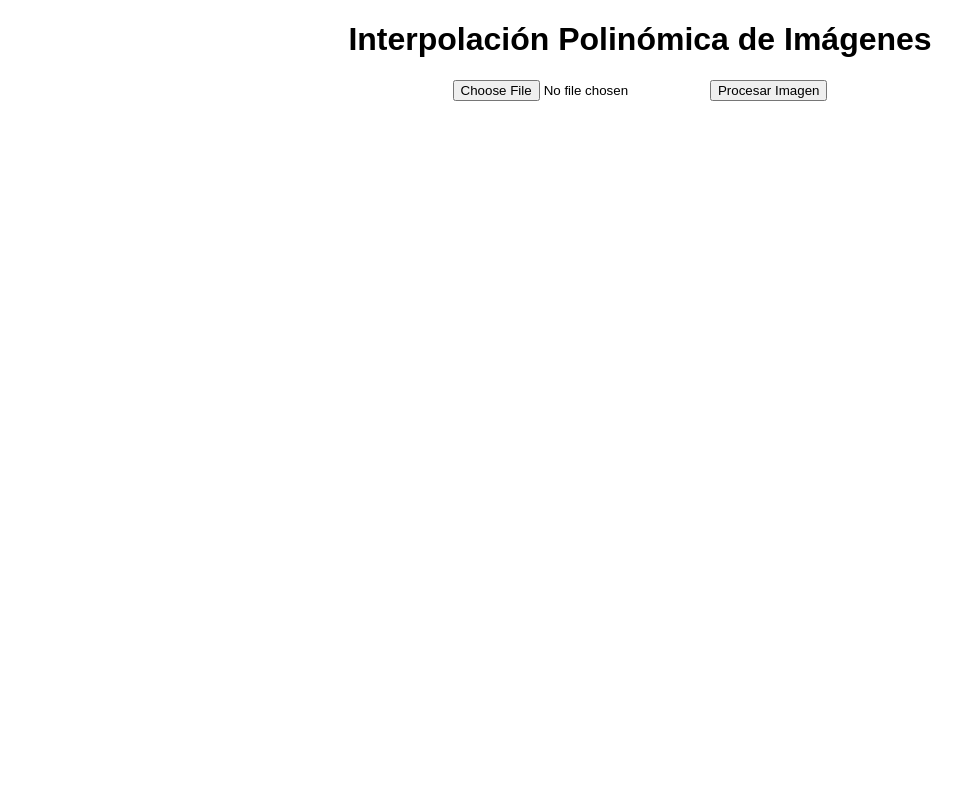
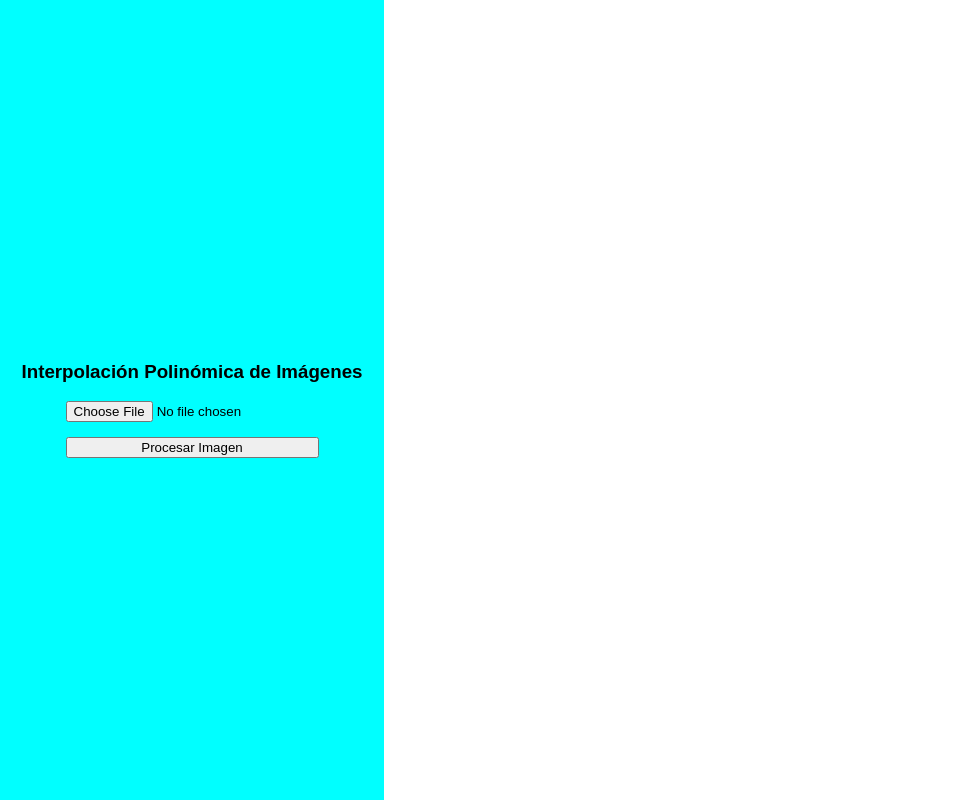
Before and after one commit to ImBoolean-2/ProyectoUniversitario, a Flask app: page / in a window 1280 px wide. Shown: the whole page, without its empty margins (0-972 px from the left). Run offline with Flask 3, Linux system fonts and the light colour scheme.

Commit message:
Frontend #1

```diff
--- a/static/style.css
+++ b/static/style.css
@@ -1,9 +1,51 @@
 body {
     font-family: Arial, sans-serif;
     text-align: center;
+    margin: 0px;
 }
 
 #result-image {
     margin-top: 20px;
     max-width: 100%;
 }
+
+
+section {
+    height: 100vh;
+    margin: 0px;
+    display: flex;
+    align-items: center;
+}
+
+aside {
+    width: 30%;
+    background-color: aqua;
+    height: 100vh;
+    display: flex;
+    flex-direction: column;
+    justify-content: center;
+    align-items: center;
+}
+
+form#upload-form {
+    display: flex;
+    gap: 15px;
+    flex-direction: column;
+}
+
+div {
+    width: 70%;
+    height: 100vh;
+    margin: 0px;
+    display: flex;
+    align-items: center;
+    justify-content: center;
+    flex-direction: column;
+    align-content: center;
+}
+
+#result-image {
+    margin-top: 20px;
+    max-width: 100%;
+    max-height: 95vh;
+}
--- a/templates/index.html
+++ b/templates/index.html
@@ -7,12 +7,18 @@
 <title>Interpolación Polinómica de Imágenes</title>
 </head>
 <body>
+    <section>
+        <aside>
             <h1>Interpolación Polinómica de Imágenes</h1>
             <form id="upload-form">
                 <input type="file" id="image-input" name="image" accept="image/*" required>
                 <button type="submit">Procesar Imagen</button>
             </form>
+        </aside>
+        <div>
             <img id="result-image" src="" alt="Imagen Interpolada" hidden>
+        </div>
+    </section>
 <script src="/static/script.js"></script>
 </body>
 </html>
```
Lines whose indentation alone changed are shown as unchanged.
